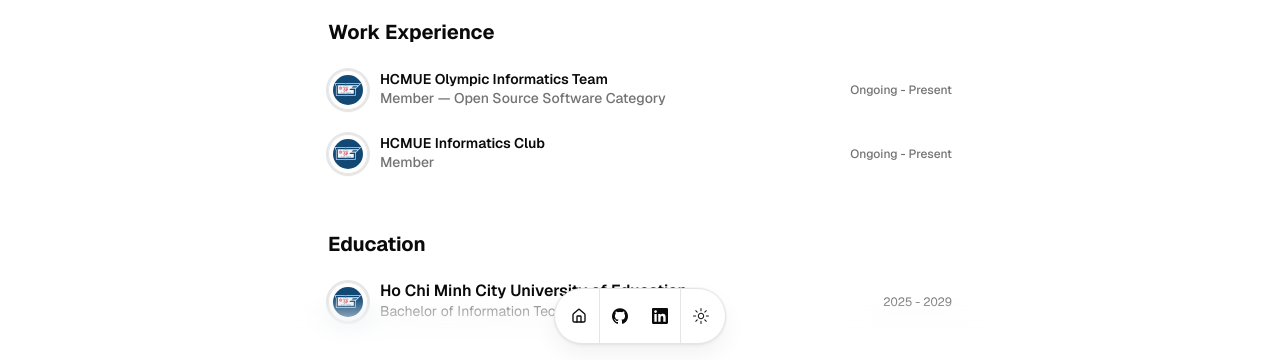
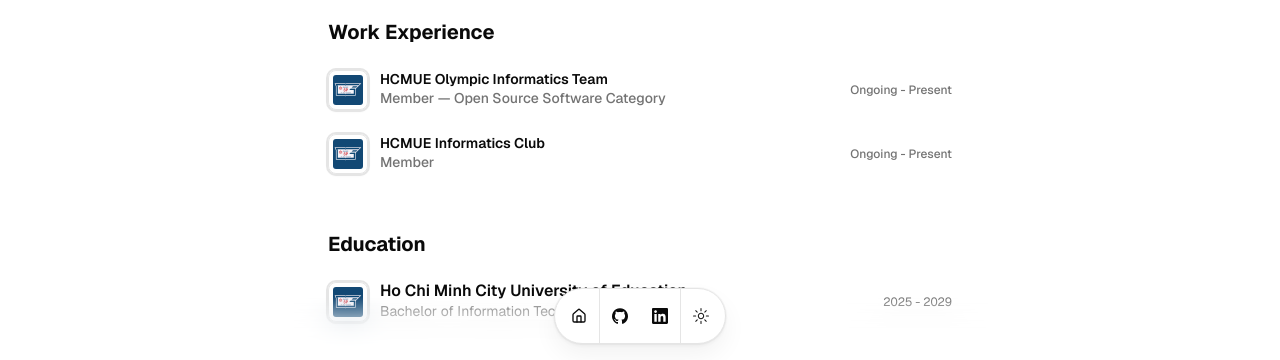
Before and after one commit to CoderIshibuki/CoderIshibuki.github.io, a Next.js app: page / in a window 1280 px wide. Shown: the part 440-800 px from the top of the page. Built offline with nearby package versions, Linux system fonts and the light colour scheme.

Commit message:
style: change avatar shape to rounded-md for better rectangular logo fit

```diff
--- a/src/app/page.tsx
+++ b/src/app/page.tsx
@@ -87,10 +87,10 @@
                       <img
                         src={education.logoUrl}
                         alt={education.school}
-                        className="size-8 md:size-10 p-1 border rounded-full shadow ring-2 ring-border overflow-hidden object-contain flex-none"
+                        className="size-8 md:size-10 p-1 border rounded-md shadow ring-2 ring-border overflow-hidden object-contain flex-none"
                       />
                     ) : (
-                      <div className="size-8 md:size-10 p-1 border rounded-full shadow ring-2 ring-border bg-muted flex-none" />
+                      <div className="size-8 md:size-10 p-1 border rounded-md shadow ring-2 ring-border bg-muted flex-none" />
                     )}
                     <div className="flex-1 min-w-0 flex flex-col gap-0.5">
                       <div className="font-semibold leading-none flex items-center gap-2">
--- a/src/components/section/work-section.tsx
+++ b/src/components/section/work-section.tsx
@@ -16,7 +16,7 @@
 
   if (!src || imageError) {
     return (
-      <div className="size-8 md:size-10 p-1 border rounded-full shadow ring-2 ring-border bg-muted flex-none" />
+      <div className="size-8 md:size-10 p-1 border rounded-md shadow ring-2 ring-border bg-muted flex-none" />
     );
   }
 
@@ -24,7 +24,7 @@
     <img
       src={src}
       alt={alt}
-      className="size-8 md:size-10 p-1 border rounded-full shadow ring-2 ring-border overflow-hidden object-contain flex-none"
+      className="size-8 md:size-10 p-1 border rounded-md shadow ring-2 ring-border overflow-hidden object-contain flex-none"
       onError={() => setImageError(true)}
     />
   );
```
